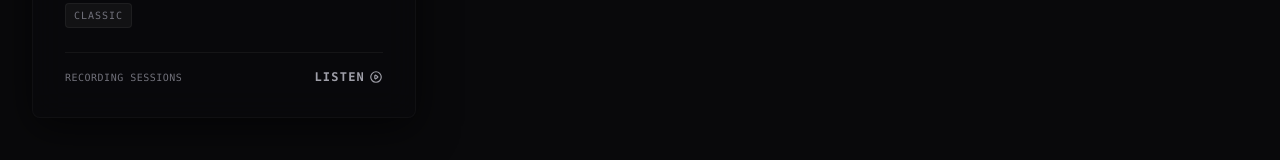
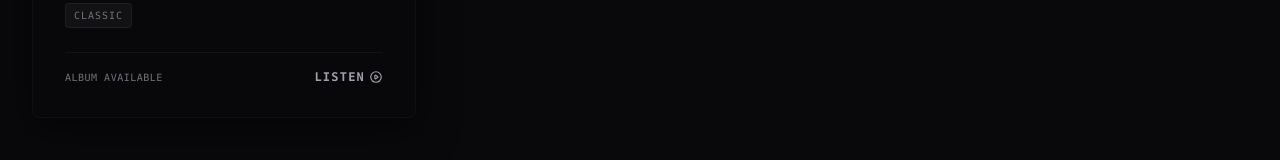
Before and after one commit to xvonpat/patrik-von-porat-portfolio, a Next.js app: page /music in a window 1280 px wide. Shown: the part 1261-1421 px from the top of the page. Built offline with nearby package versions, Linux system fonts and the light colour scheme.

Commit message:
content: update Cromonic status to Album Available on music page

```diff
--- a/src/app/(app)/music/page.js
+++ b/src/app/(app)/music/page.js
@@ -57,7 +57,7 @@ export default function Music() {
       genre: "Melodic Heavy / Power Metal",
       role: "Guitars",
       description: "Classic Swedish melodic metal with powerful vocal hooks, sharp rhythm guitars, soaring melodies and guitar work ranging from tasteful lead lines to classic shred.",
-      status: "Active - Recording Sessions",
+      status: "Active - Album Available",
       accent: "cyan",
       tags: ["Melodic", "Heavy Metal", "Power Metal", "Classic"],
       link: "https://open.spotify.com/artist/6Lj1yeMDpsRQO8ai5VnZLn?si=D67mevHWSRuAdHo2pAvdTA"
```
